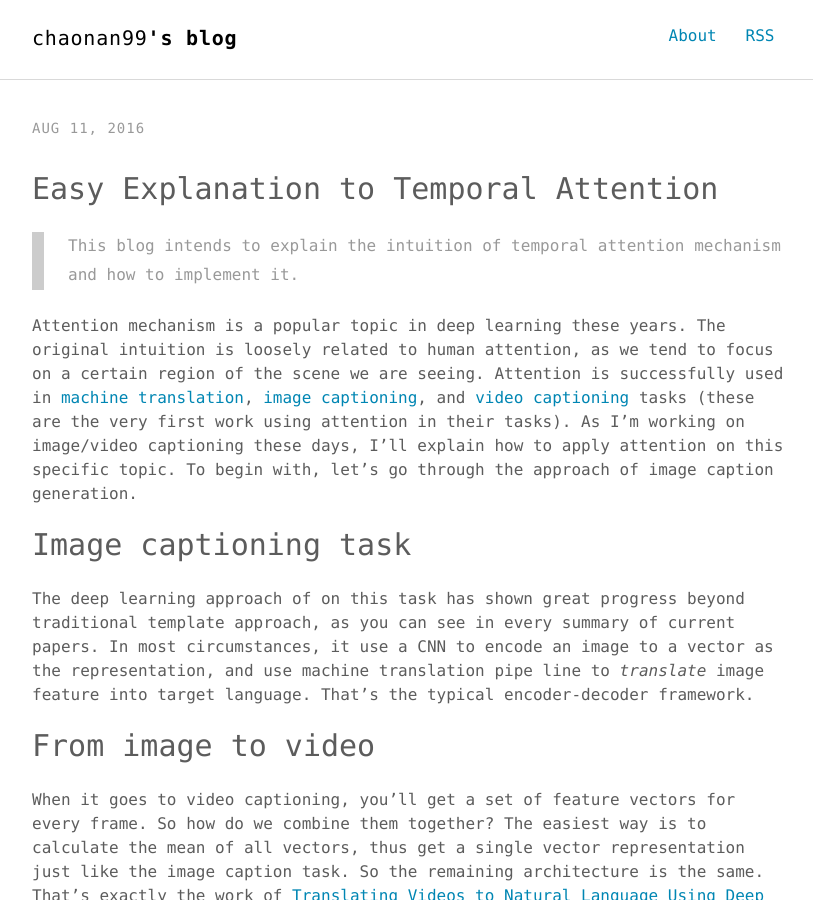
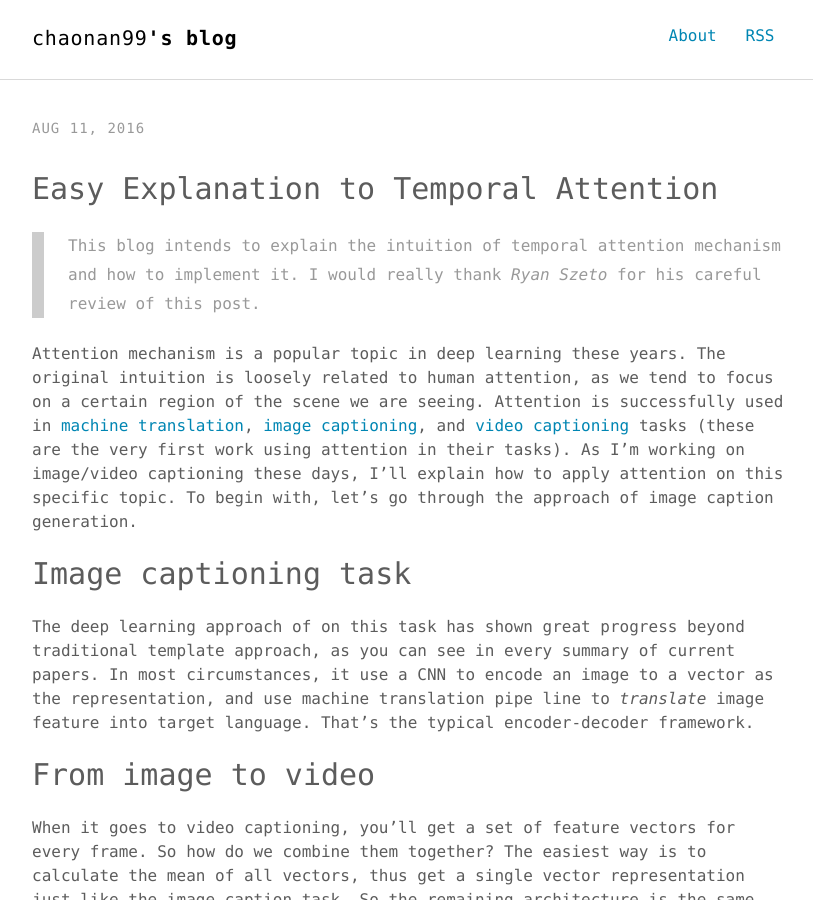
Before and after one commit to chaonan99/chaonan99.github.io, a Jekyll site: the page built from _posts/2016-08-11-easy-explanation-to-temporal-attention.md, in a window 1280 px wide and 900 px high. Shown: the whole window, without its empty margins (232-1045 px from the left). Built offline with Jekyll 4.4.1, drawn with Linux system fonts in a browser that asks for light colours; formulas are drawn with MathJax 3; comment, search, counter and statistics services are not loaded; some of the changed lines change nothing that is shown; some of the changed text lies outside the part shown.

Commit message:
Some error corrected

```diff
--- a/_posts/2016-08-11-easy-explanation-to-temporal-attention.md
+++ b/_posts/2016-08-11-easy-explanation-to-temporal-attention.md
@@ -6,7 +6,7 @@
 keywords: "temporal, attention mechanism, implement, torch"
 ---
 
-> This blog intends to explain the intuition of temporal attention mechanism and how to implement it.
+> This blog intends to explain the intuition of temporal attention mechanism and how to implement it. I would really thank *Ryan Szeto* for his careful review of this post.
 
 Attention mechanism is a popular topic in deep learning these years. The original intuition is loosely related to human attention, as we tend to focus on a certain region of the scene we are seeing. Attention is successfully used in [machine translation](https://arxiv.org/pdf/1409.0473v7.pdf), [image captioning](http://arxiv.org/pdf/1502.03044v3.pdf), and [video captioning](http://arxiv.org/pdf/1502.08029v5.pdf) tasks (these are the very first work using attention in their tasks). As I'm working on image/video captioning these days, I'll explain how to apply attention on this specific topic. To begin with, let's go through the approach of image caption generation.
 
@@ -25,18 +25,18 @@
 
 $$e_{i}^{(t)} = f(v_i, h^{(t-1)})$$
 
-In this equation, $$v_i$$ represents a feature vector, and $$h_{t-1}$$ is the previous hidden state of which unit the weighted feature is going to input to. And assume $$N$$ is the number of frames and $$T$$ is the total number of time steps in RNN, we will have $$i\in [1,N]$$ and $$j\in [1,T]$$
+In this equation, $$v_i$$ represents a feature vector, and $$h_{t-1}$$ is the previous hidden state of which unit the weighted feature is going to input to. And assume $$N$$ is the number of frames and $$T$$ is the total number of time steps in RNN, we will have $$i\in [1,N]$$ and $$t\in [1,T]$$
 
-But this doesn't make sure those $$e_{ij}$$ will have a sum to 1 over all features. So we apply softmax over them as follows.
+But this doesn't make sure those $$e_{i}^{(t)}$$ will have a sum to 1 over all features. So we apply softmax over them as follows.
 
 $$\alpha_{i}^{(t)} = \frac{exp\{e_{i}^{(t)}\}}{\sum_{i=1}^Nexp\{e_{i}^{(t)}\}}$$
 
-This will give you $$\sum_{i=1}^N\alpha_{ij}=1$$, so we can calculate a single feature for each time step as
+This will give you $$\sum_{i=1}^N\alpha_{i}^{(t)}=1$$, so we can calculate a single feature for each time step as
 
 $$\phi^{(t)}=\sum_{i=1}^N\alpha_{i}^{(t)}v_i$$
 
 ## Some details
-So how we define $$f(v_i,h_j)$$? That's much the similar of what we do in a node of neural network. Just a linear function over $$v_i$$ and $$h_j$$ and add a non-linear active function. Here we use $$tanh$$ as the active function.
+So how we define $$f(v_i,h^{(t)})$$? That's much the similar of what we do in a node of neural network. Just a linear function over $$v_i$$ and $$h^{(t)}$$ and add a non-linear active function. Here we use $$tanh$$ as the active function.
 
 $$e_{i}^{(t)} = w^T\tanh(W_ah^{(t-1)}+U_av_i+b_a)$$
 
```
